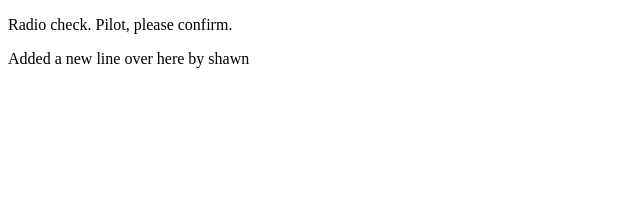
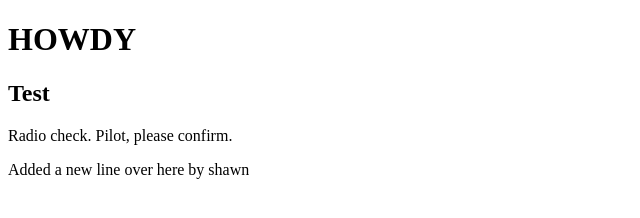
Before and after one commit to Striddy2/communication-log, a plain HTML site: page index.html in a window 1280 px wide. Shown: the whole page, without its empty margins (0-640 px from the left). Drawn offline with Linux system fonts and the light colour scheme.

Commit message:
add h1 and h2

```diff
--- a/index.html
+++ b/index.html
@@ -1,7 +1,9 @@
 <!DOCTYPE html>
 <html>
    <body>
-      <p>Radio check. Pilot, please confirm.</p>
-      <p>Added a new line over here by shawn</p>
+        <h1>HOWDY</h1>
+        <h2>Test</h2>
+        <p>Radio check. Pilot, please confirm.</p>
+        <p>Added a new line over here by shawn</p>
    </body>
 </html>
```
